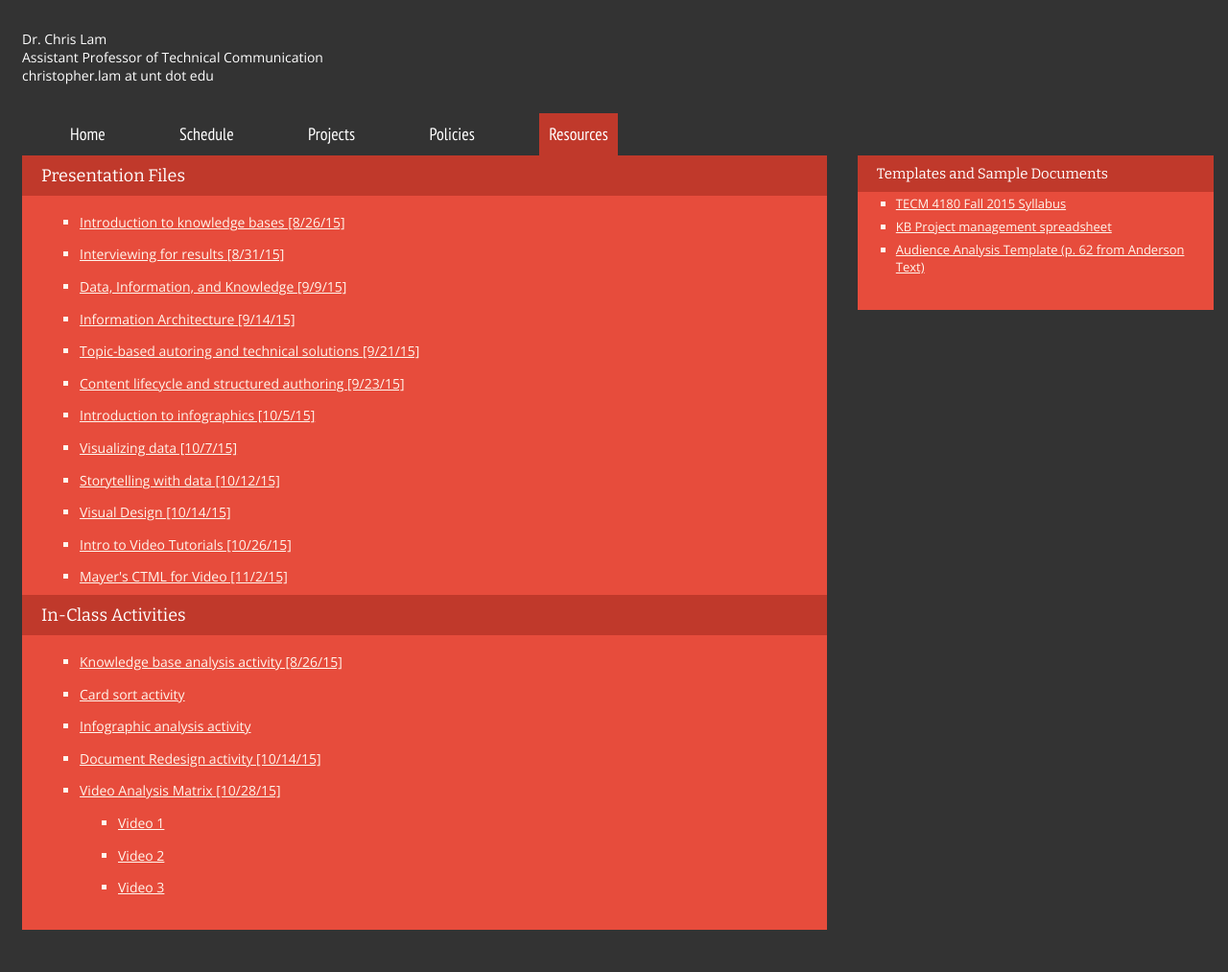
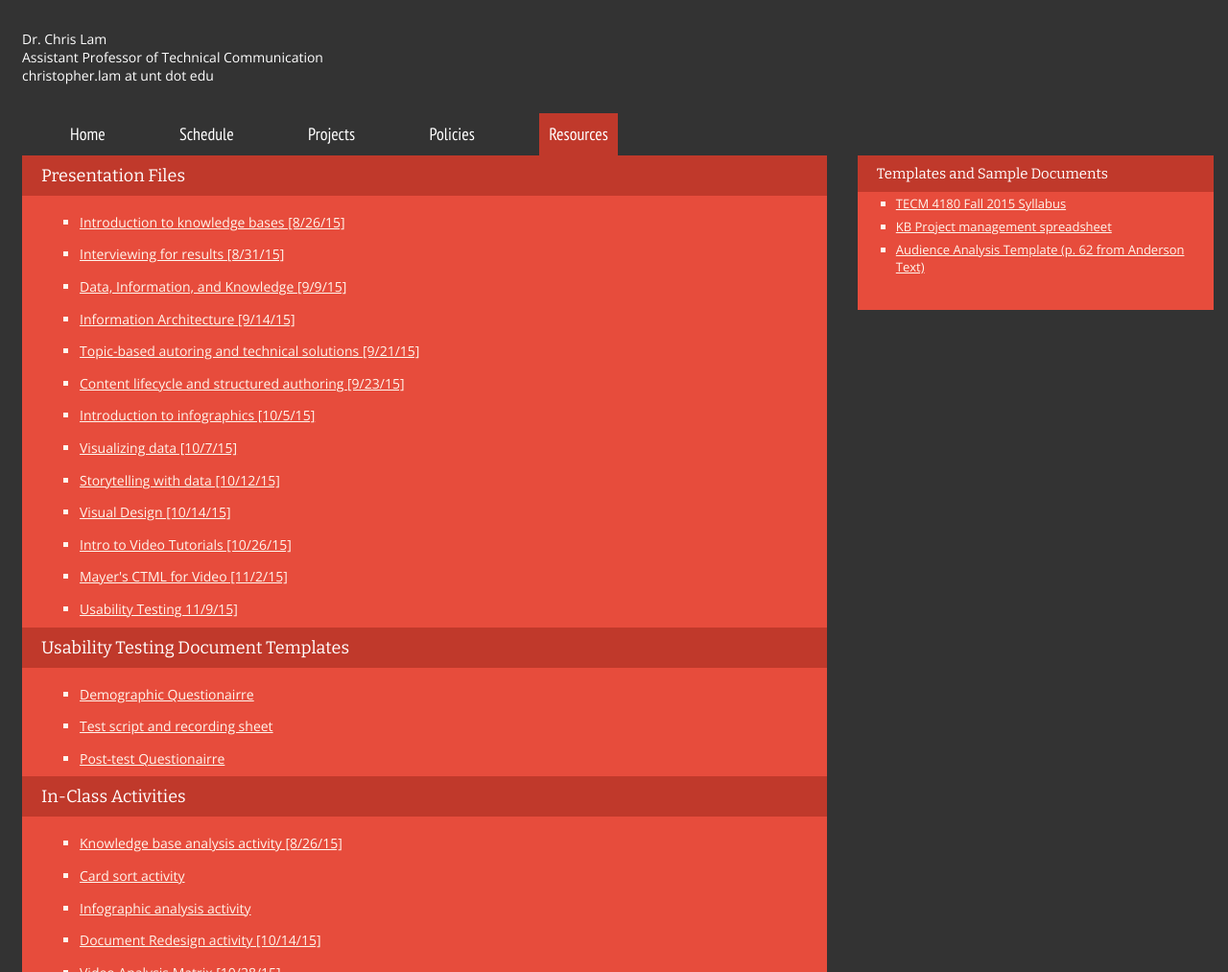
Before and after one commit to doctorlam/tecm4180, a plain HTML site: page resources.html in a window 1280 px wide. Shown: the part 87-1100 px from the top of the page at 96% size. Before the commit the page ends 1056 px from the top, so only its background shows below. Drawn offline with nearby package versions, Linux system fonts and the light colour scheme.

Commit message:
updated imrad

```diff
--- a/resources.html
+++ b/resources.html
@@ -48,8 +48,18 @@
 	  			<li><a href="readings/design.pptx">Visual Design [10/14/15]</a></li>
 	  			<li><a href="readings/video-tutorials.pptx">Intro to Video Tutorials [10/26/15]</a></li>
 	  			<li><a href="readings/ctml.pptx">Mayer's CTML for Video [11/2/15]</a></li>
+	  			<li><a href="readings/usability.pptx">Usability Testing 11/9/15]</a></li>
+
 
 	  		</ul>
+	  	<h3>Usability Testing Document Templates</h3>
+	  	<ul>
+	  			  <li><a href="readings/entrance.doc">Demographic Questionairre</a></li>
+	  			   <li><a href="readings/test.doc">Test script and recording sheet</a></li>
+	  			    <li><a href="readings/exit.doc">Post-test Questionairre</a></li>
+
+
+	  	</ul>
 	  	<h3>In-Class Activities</h3>
 	  		<ul>
 	  			  <li><a href="readings/kb-analysis-activity.docx">Knowledge base analysis activity [8/26/15]</a></li>
--- a/xml/schedule.xml
+++ b/xml/schedule.xml
@@ -434,7 +434,7 @@
 			<objective>Students will learn the method of usability testing</objective>
 		</learning-objective>
 		<class-activities>
-			<activity>Usability bootcamp</activity>
+			<activity>Empirical Report writing</activity>
 		</class-activities>
 		<readings>
 			<article>Anderson Chapter 21</article>
```
Also changed, not shown: 6 other files.
